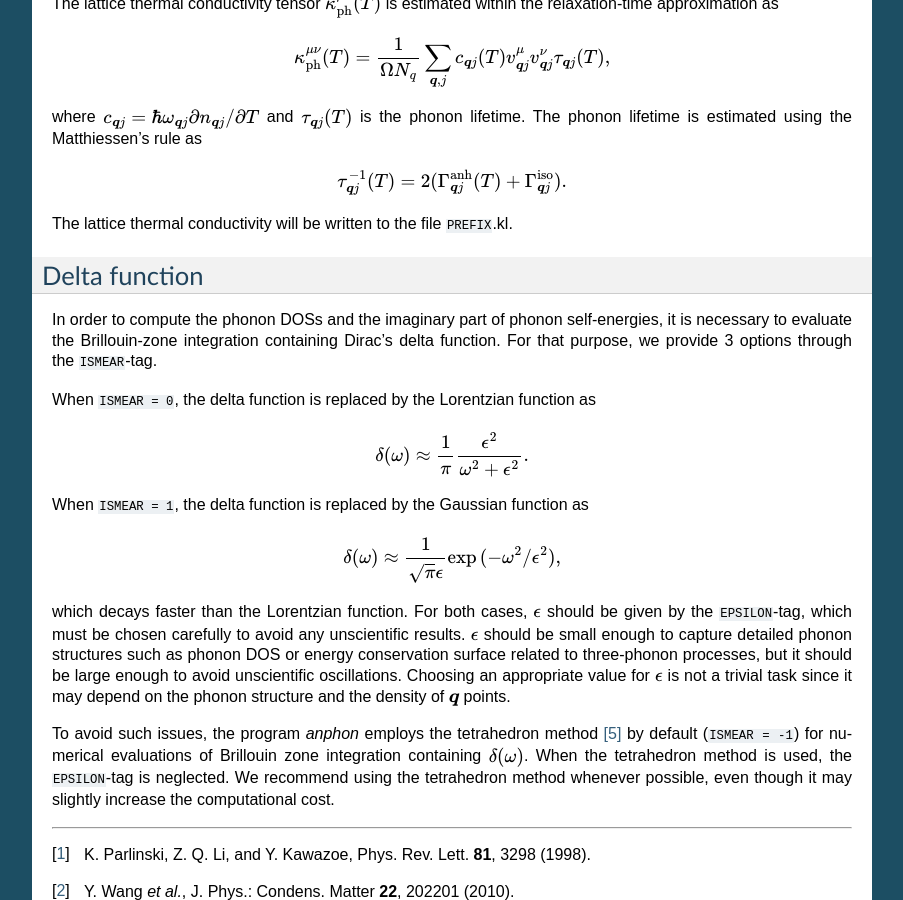
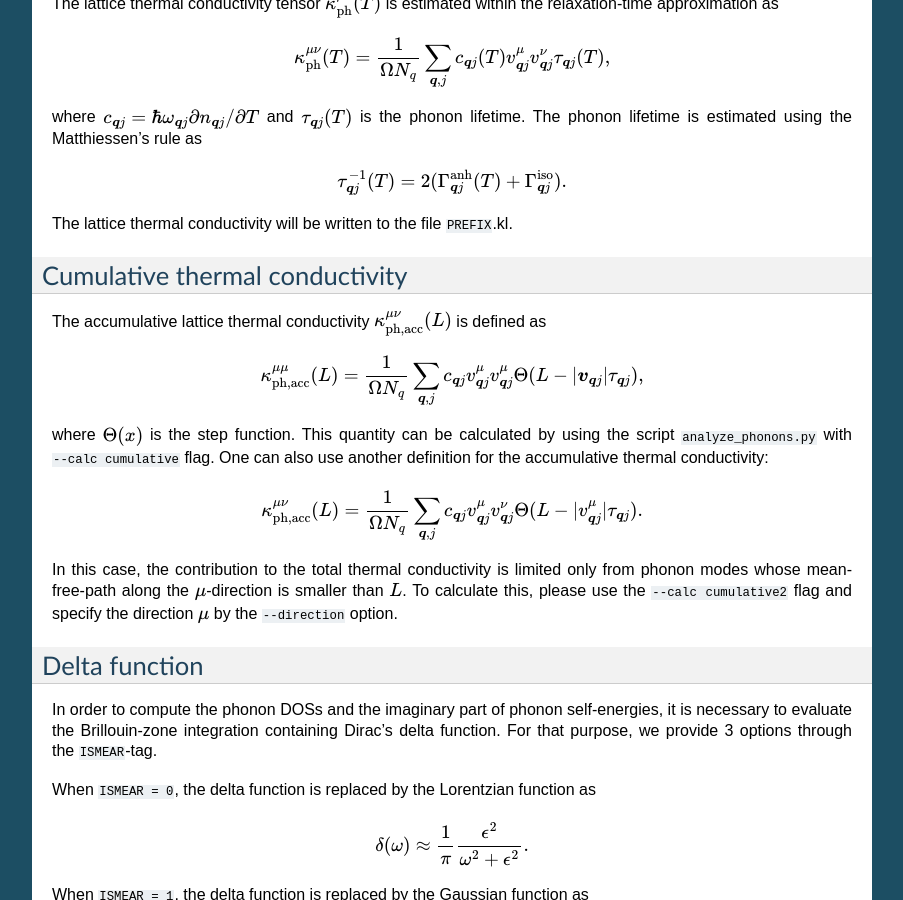
Before and after one commit to ttadano/alamode, a Sphinx documentation site: the page built from docs/source/formalism/formalism_anphon.rst, in a window 1280 px wide and 900 px high, scrolled down 4998 px. Shown: the whole window, without its empty margins (198-1101 px from the left). Built offline with Sphinx 7.4.7, drawn with Linux system fonts in a browser that asks for light colours; some of the changed text lies outside the part shown.

Commit message:
Added some descriptions in the documentation.

```diff
--- a/docs/source/formalism/formalism_anphon.rst
+++ b/docs/source/formalism/formalism_anphon.rst
@@ -309,7 +309,24 @@ The phonon lifetime is estimated using the Matthiessen's rule as
 
 The lattice thermal conductivity will be written to the file ``PREFIX``.kl.
 
+Cumulative thermal conductivity
+-------------------------------
 
+The accumulative lattice thermal conductivity :math:`\kappa_{\mathrm{ph,acc}}^{\mu\nu}(L)` is defined as
+
+.. math::
+
+  \kappa_{\mathrm{ph,acc}}^{\mu\mu}(L) = \frac{1}{\Omega N_{q}} \sum_{\boldsymbol{q},j}c_{\boldsymbol{q}j}v_{\boldsymbol{q}j}^{\mu}v_{\boldsymbol{q}j}^{\mu}\Theta (L-|\boldsymbol{v}_{\boldsymbol{q}j}|\tau_{\boldsymbol{q}j}),
+
+where :math:`\Theta(x)` is the step function. This quantity can be calculated by using the script ``analyze_phonons.py`` with ``--calc cumulative`` flag.
+One can also use another definition for the accumulative thermal conductivity:
+
+.. math::
+
+  \kappa_{\mathrm{ph,acc}}^{\mu\nu}(L) = \frac{1}{\Omega N_{q}} \sum_{\boldsymbol{q},j}c_{\boldsymbol{q}j}v_{\boldsymbol{q}j}^{\mu}v_{\boldsymbol{q}j}^{\nu}\Theta (L-|v_{\boldsymbol{q}j}^{\mu}|\tau_{\boldsymbol{q}j}).
+
+In this case, the contribution to the total thermal conductivity is limited only from phonon modes whose mean-free-path along the :math:`\mu`\ -direction is smaller than :math:`L`.
+To calculate this, please use the ``--calc cumulative2`` flag and specify the direction :math:`\mu` by the ``--direction`` option.
 
 Delta function
 --------------
--- a/docs/source/tutorial.rst
+++ b/docs/source/tutorial.rst
@@ -375,7 +375,7 @@ You can extract phonon lifetime from this file as::
 You can also estimate the cumulative thermal conductivity by
 ::
 
-    $ analyze_phonons.py --calc cumulative --temp 300 --length 10000:5 --direction 1 > cumulative_300K.dat
+    $ analyze_phonons.py --calc cumulative --temp 300 --length 10000:5 > cumulative_300K.dat
     $ gnuplot
     gnuplot> set logscale x
     gnuplot> plot "cumulative_300K.dat" using 1:2 w lp
```
Also changed, not shown: docs/img/si_cumulative.png.
